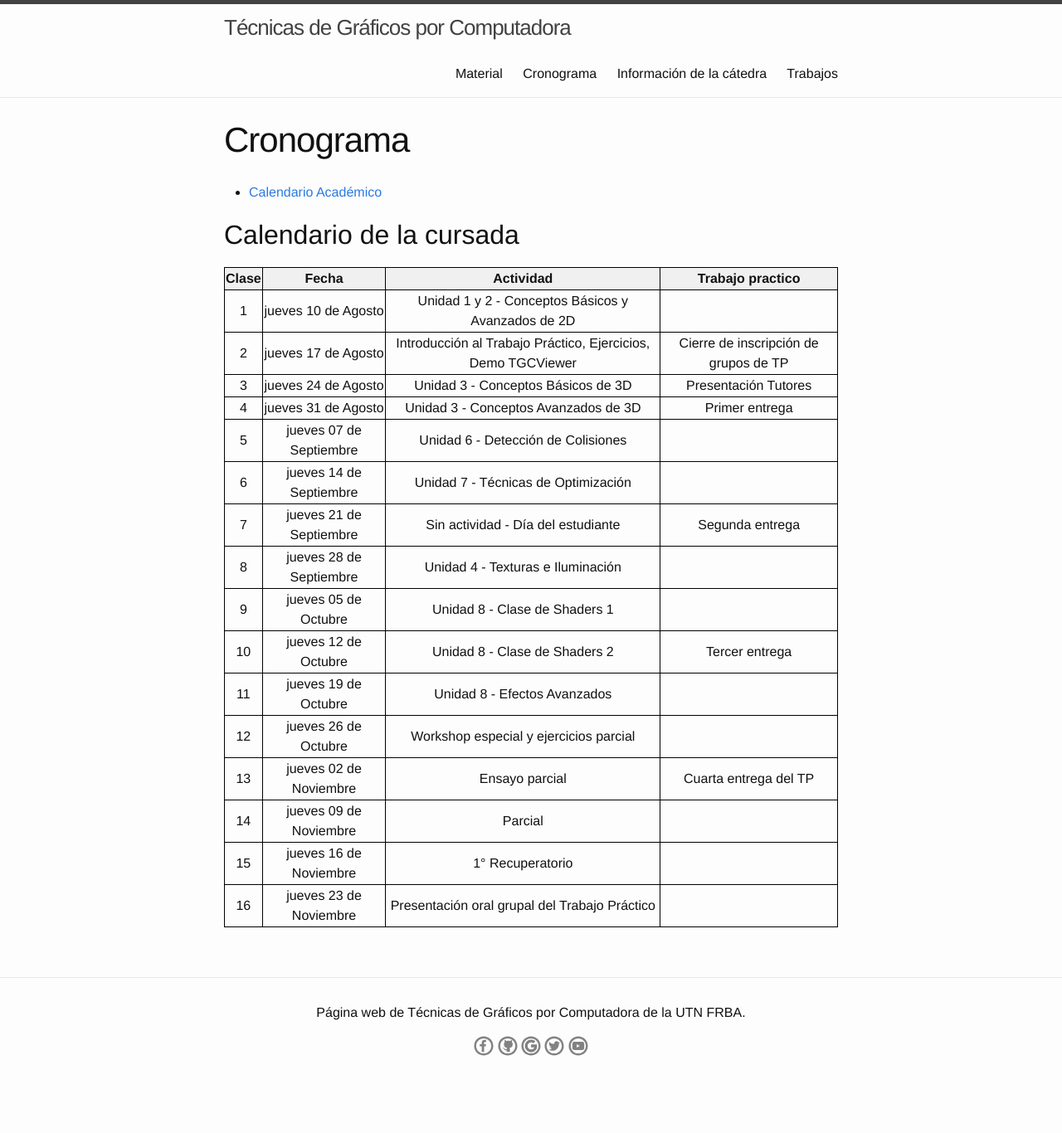
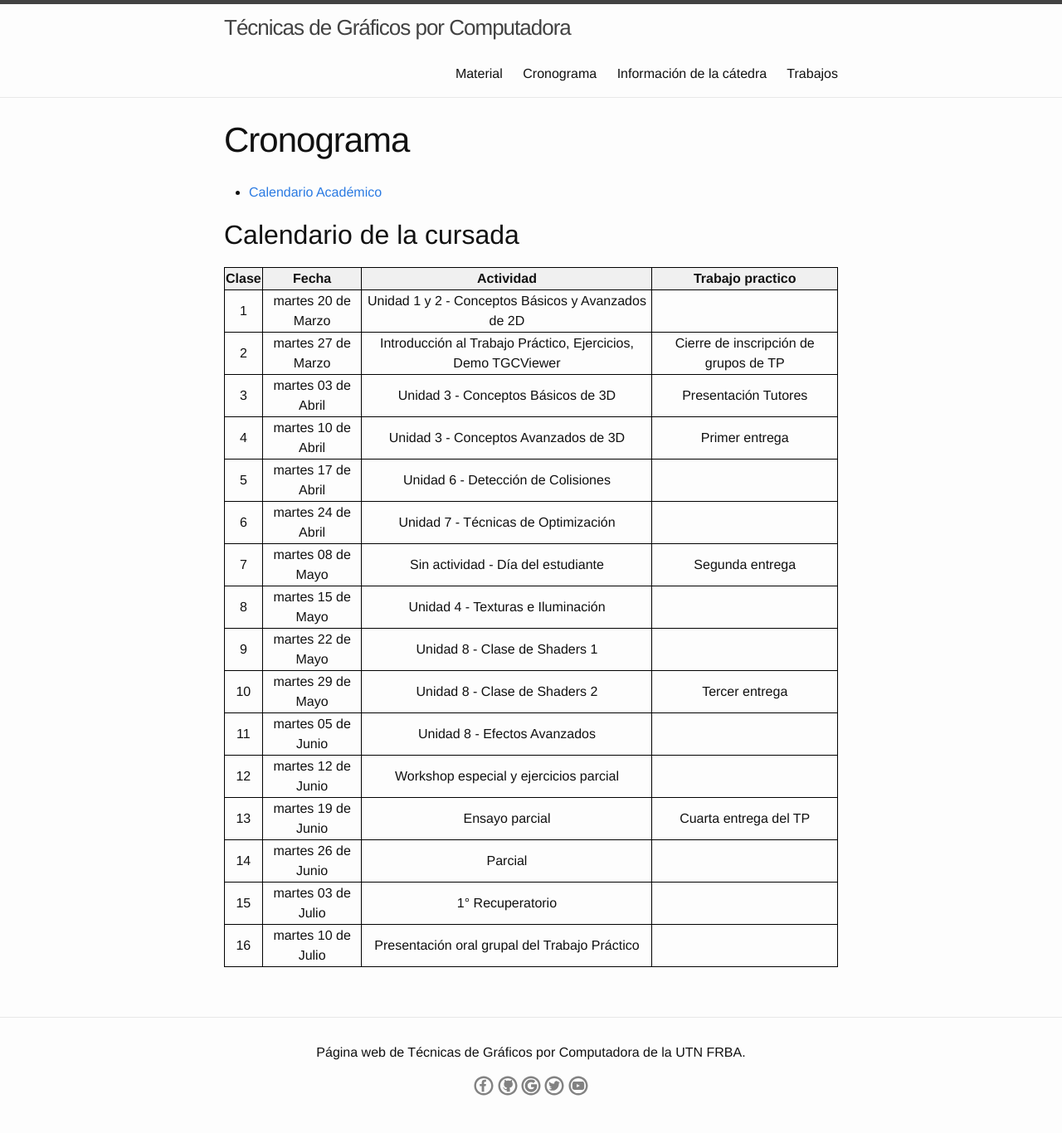
Before and after one commit to tgc-utn/tgc-utn.github.io, a Jekyll site: the page built from cronograma/index.md, in a window 1280 px wide. Shown: the whole page at 83% size. Built offline with Jekyll 4.4.1, drawn with Linux system fonts in a browser that asks for light colours; before the commit the page ends 1318 px from its top, so only the background shows below that.

Commit message:
Update Calendario academico 1er cuatrimestre 2018

```diff
--- a/cronograma/index.md
+++ b/cronograma/index.md
@@ -34,19 +34,19 @@ td{
 
 | Clase | Fecha               | Actividad    | Trabajo practico  |
 |:-----:|:-------------------:|:------------:|:-----------------:|
-|  1    | jueves 10 de Agosto | Unidad 1 y 2 - Conceptos Básicos y Avanzados de 2D | |
-|  2    | jueves 17 de Agosto | Introducción al Trabajo Práctico, Ejercicios, Demo TGCViewer | Cierre de inscripción de grupos de TP|
-|  3    | jueves 24 de Agosto | Unidad 3 - Conceptos Básicos de 3D | Presentación Tutores|
-|  4    | jueves 31 de Agosto | Unidad 3 - Conceptos Avanzados de 3D | Primer entrega|
-|  5    | jueves 07 de Septiembre | Unidad 6 - Detección de Colisiones ||
-|  6    | jueves 14 de Septiembre | Unidad 7 - Técnicas de Optimización ||
-|  7    | jueves 21 de Septiembre | Sin actividad - Día del estudiante | Segunda entrega|
-|  8    | jueves 28 de Septiembre | Unidad 4 - Texturas e Iluminación ||
-|  9    | jueves 05 de Octubre  | Unidad 8 - Clase de Shaders 1 ||
-| 10    | jueves 12 de Octubre  | Unidad 8 - Clase de Shaders 2 | Tercer entrega|
-| 11    | jueves 19 de Octubre  | Unidad 8 - Efectos Avanzados ||
-| 12    | jueves 26 de Octubre | Workshop especial y ejercicios parcial ||
-| 13    | jueves 02 de Noviembre | Ensayo parcial | Cuarta entrega del TP|
-| 14    | jueves 09 de Noviembre | Parcial ||
-| 15    | jueves 16 de Noviembre | 1° Recuperatorio ||
-| 16    | jueves 23 de Noviembre | Presentación oral grupal del Trabajo Práctico ||
+|  1    | martes 20 de Marzo | Unidad 1 y 2 - Conceptos Básicos y Avanzados de 2D | |
+|  2    | martes 27 de Marzo | Introducción al Trabajo Práctico, Ejercicios, Demo TGCViewer | Cierre de inscripción de grupos de TP|
+|  3    | martes 03 de Abril | Unidad 3 - Conceptos Básicos de 3D | Presentación Tutores|
+|  4    | martes 10 de Abril | Unidad 3 - Conceptos Avanzados de 3D | Primer entrega|
+|  5    | martes 17 de Abril | Unidad 6 - Detección de Colisiones ||
+|  6    | martes 24 de Abril | Unidad 7 - Técnicas de Optimización ||
+|  7    | martes 08 de Mayo | Sin actividad - Día del estudiante | Segunda entrega|
+|  8    | martes 15 de Mayo | Unidad 4 - Texturas e Iluminación ||
+|  9    | martes 22 de Mayo  | Unidad 8 - Clase de Shaders 1 ||
+| 10    | martes 29 de Mayo  | Unidad 8 - Clase de Shaders 2 | Tercer entrega|
+| 11    | martes 05 de Junio  | Unidad 8 - Efectos Avanzados ||
+| 12    | martes 12 de Junio | Workshop especial y ejercicios parcial ||
+| 13    | martes 19 de Junio | Ensayo parcial | Cuarta entrega del TP|
+| 14    | martes 26 de Junio | Parcial ||
+| 15    | martes 03 de Julio | 1° Recuperatorio ||
+| 16    | martes 10 de Julio | Presentación oral grupal del Trabajo Práctico ||
```
